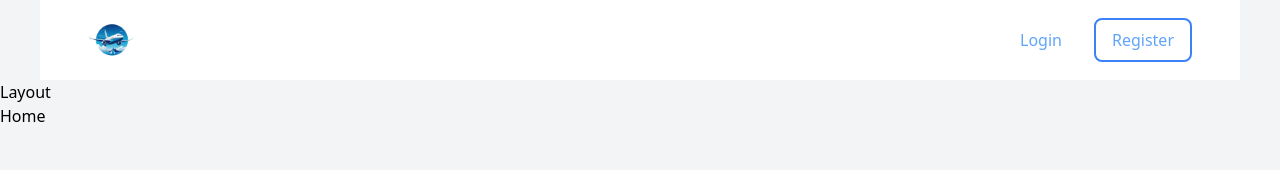
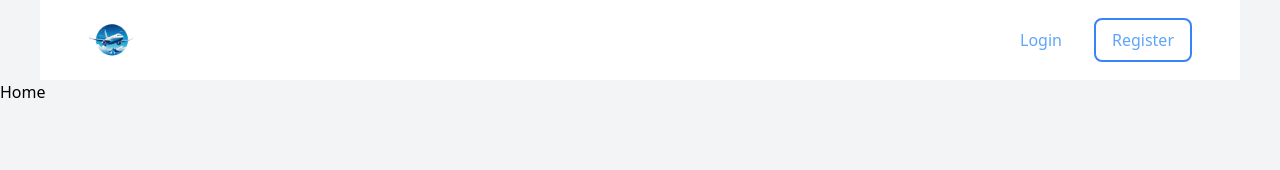
Before and after one commit to OleksandrKirkov/flight-booking, a React (Vite) app in the folder client/: page / in a window 1280 px wide. Shown: the top 170 px of the page. Built offline with nearby package versions, Linux system fonts and the light colour scheme.

Commit message:
chore: update layout

```diff
--- a/client/src/components/layout/Layout.tsx
+++ b/client/src/components/layout/Layout.tsx
@@ -5,7 +5,6 @@ const Layout = () => {
     return (
         <div>
             <Header />
-            <h1>Layout</h1>
             <Outlet />
         </div>
     )
```
